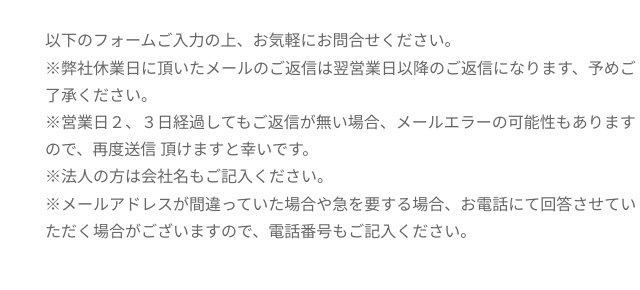
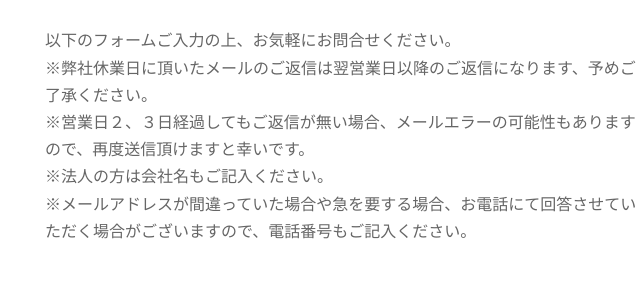
Before and after one commit to Brixhouse/brix-, a plain HTML site: page inquiry.html in a window 1280 px wide. Shown: the part 485-775 px from the top of the page, 295-935 px from the left. Drawn offline with nearby package versions, Linux system fonts and the light colour scheme; a script that the page names is missing.

Commit message:
Add files via upload

```diff
--- a/inquiry.html
+++ b/inquiry.html
@@ -68,8 +68,7 @@
         <h3>メールでのお問合せ</h3>
         <p class="maininfo"><span>以下のフォームご入力の上、お気軽にお問合せください。<br>
                 ※弊社休業日に頂いたメールのご返信は翌営業日以降のご返信になります、予めご了承ください。<br>
-                ※営業日２、３日経過してもご返信が無い場合、メールエラーの可能性もありますので、再度送信
-                頂けますと幸いです。<br>
+                ※営業日２、３日経過してもご返信が無い場合、メールエラーの可能性もありますので、再度送信頂けますと幸いです。<br>
                 ※法人の方は会社名もご記入ください。<br>
                 ※メールアドレスが間違っていた場合や急を要する場合、お電話にて回答させていただく場合がございますので、電話番号もご記入ください。</span></p>
     </div>
```
